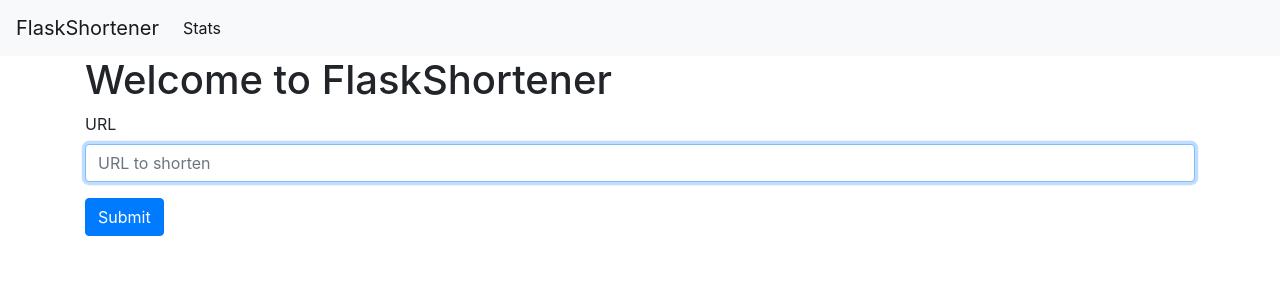
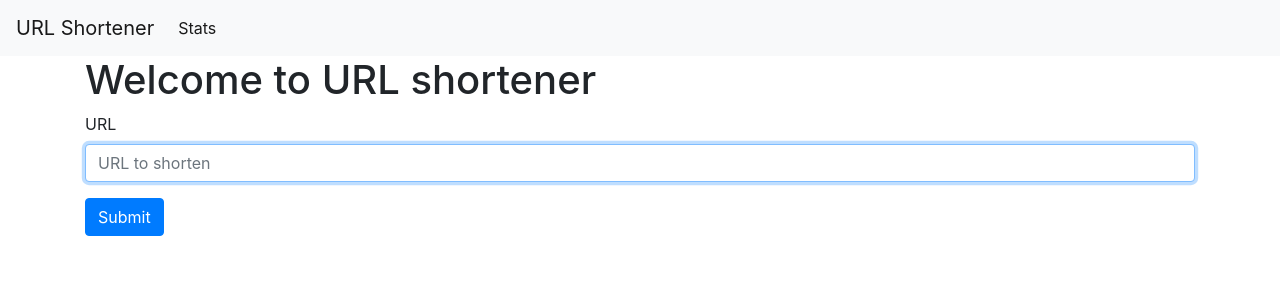
Before and after one commit to AgusSaravia/link-shortener, a Flask app: page / in a window 1280 px wide. Shown: the top 300 px of the page. Run offline with Flask 3, Linux system fonts and the light colour scheme; some libraries are stand-ins or nearby versions.

Commit message:
Changle title and added dotenv lib

```diff
--- a/app.py
+++ b/app.py
@@ -2,8 +2,13 @@ import sqlite3
 from hashids import Hashids
 from flask import Flask,render_template,request,flash, redirect,url_for
 import secrets
+from dotenv import load_dotenv
+
+load_dotenv()
 
 salt = secrets.token_hex(16)
+
+
 def get_db_connection():
     conn = sqlite3.connect('database.db')
     conn.row_factory = sqlite3.Row
@@ -34,7 +39,7 @@ def index():
         conn.close()
 
         url_id = url_data.lastrowid
-        print(url)
+
         hashid = hashids.encode(url_id)
         short_url = request.host_url + hashid
 
--- a/templates/base.html
+++ b/templates/base.html
@@ -12,7 +12,7 @@
   </head>
   <body>
     <nav class="navbar navbar-expand-md navbar-light bg-light">
-        <a class="navbar-brand" href="{{ url_for('index')}}">FlaskShortener</a>
+        <a class="navbar-brand" href="{{ url_for('index')}}">URL Shortener</a>
         <button class="navbar-toggler" type="button" data-toggle="collapse" data-target="#navbarNav" aria-controls="navbarNav" aria-expanded="false" aria-label="Toggle navigation">
             <span class="navbar-toggler-icon"></span>
         </button>
--- a/templates/index.html
+++ b/templates/index.html
@@ -1,7 +1,7 @@
 {% extends 'base.html' %}
 
 {% block content %}
-    <h1>{% block title %} Welcome to FlaskShortener {% endblock %}</h1>
+    <h1>{% block title %} Welcome to URL shortener {% endblock %}</h1>
     <form method="post">
     <div class="form-group">
         <label for="url">URL</label>
```
Also changed, not shown: database.db.
